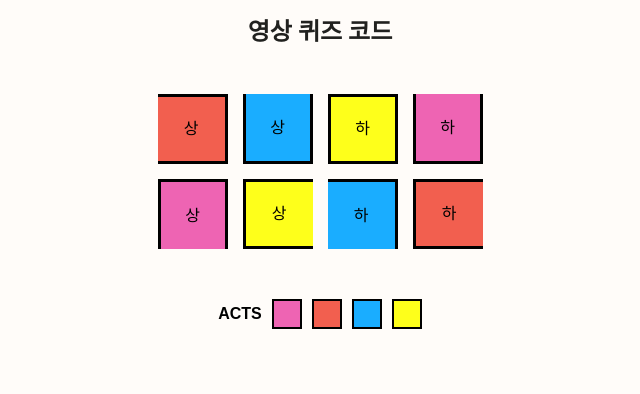
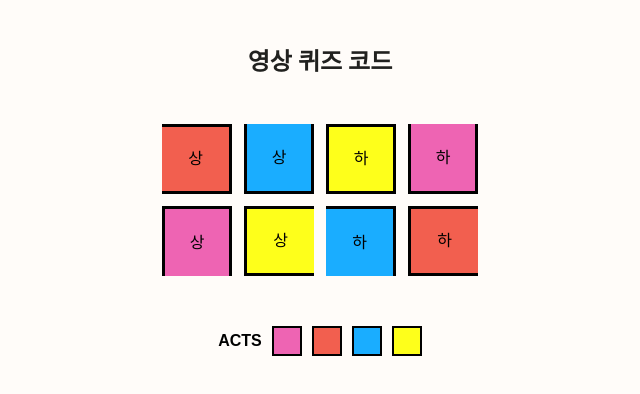
Before and after one commit to JungYunHan/retreat, a React (Vite) app: page /updown in a window 1280 px wide. Shown: the top 394 px of the page, without its empty margins (320-960 px from the left). Built offline with nearby package versions, Linux system fonts and the light colour scheme; a web font is replaced by a local one.

Commit message:
style: 숫자 맞추기 페이지 스타일 수정

```diff
--- a/src/pages/UpDownQuizPage/index.styled.ts
+++ b/src/pages/UpDownQuizPage/index.styled.ts
@@ -7,7 +7,7 @@ export const Layout = styled.div`
   max-width: 430px;
   min-width: 320px;
   gap: 50px;
-  padding: 20px 0;
+  padding-top: 50px;
 `
 
 export const QuizTitle = styled.h1`
@@ -21,7 +21,7 @@ export const QuizContent = styled.div`
   display: grid;
   grid-template-columns: repeat(4, 70px);
   grid-template-rows: repeat(2, 70px);
-  gap: 15px;
+  gap: 12px;
   margin: auto;
 `
 
```
